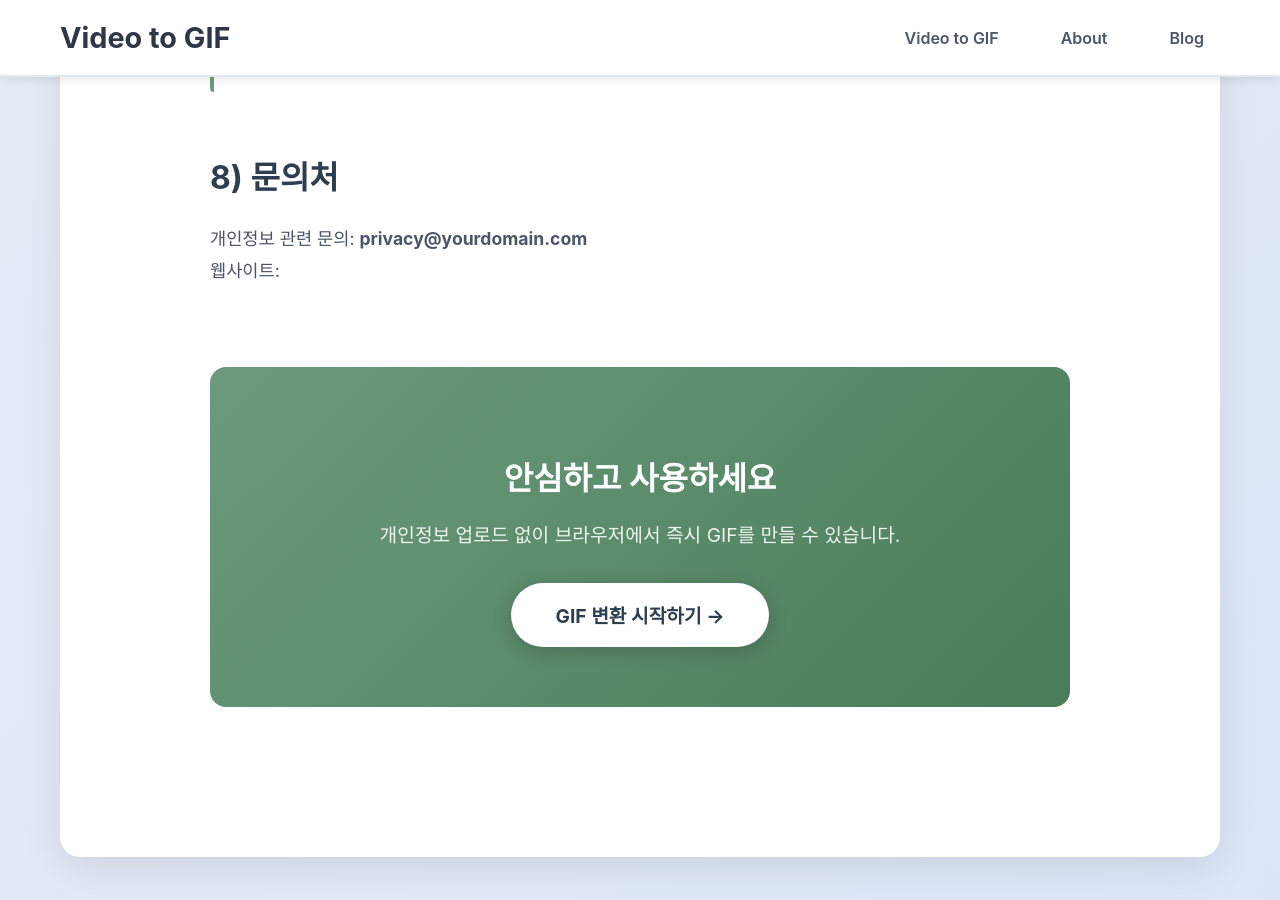
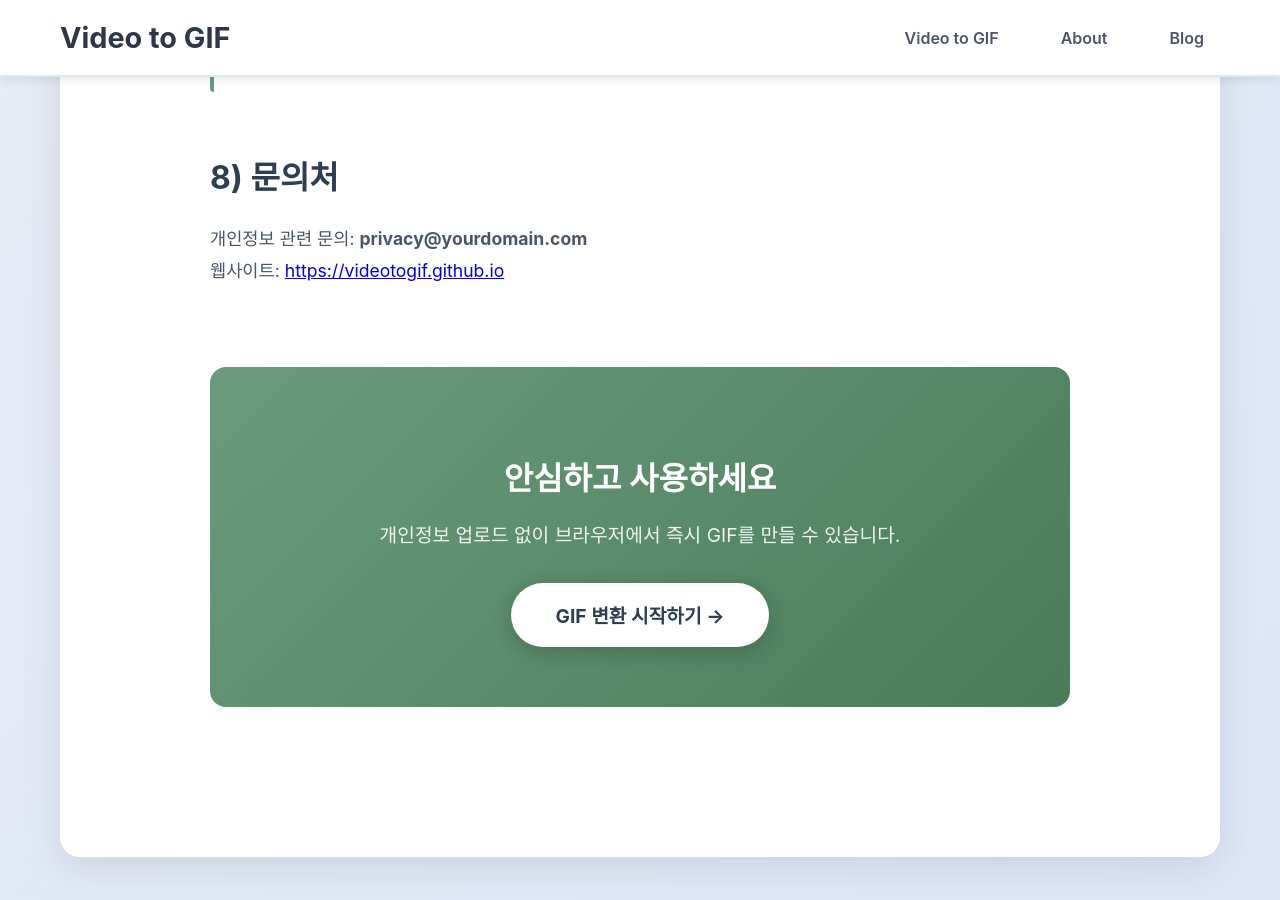
Before and after one commit to videotogif/videotogif.github.io, a Jekyll site: the page built from privacy.html, in a window 1280 px wide and 900 px high, scrolled down 2758 px. Built offline with Jekyll 4.4.1, drawn with Linux system fonts in a browser that asks for light colours; some of the changed lines change nothing that is shown.

Commit message:
[fix] 설정파일 수정

```diff
--- a/_config.yml
+++ b/_config.yml
@@ -1,61 +1,19 @@
-# Welcome to Jekyll!
-#
-# This config file is meant for settings that affect your whole blog, values
-# which you are expected to set up once and rarely edit after that. If you find
-# yourself editing this file very often, consider using Jekyll's data files
-# feature for the data you need to update frequently.
-#
-# For technical reasons, this file is *NOT* reloaded automatically when you use
-# 'bundle exec jekyll serve'. If you change this file, please restart the server process.
-#
-# If you need help with YAML syntax, here are some quick references for you:
-# https://learn-the-web.algonquindesign.ca/topics/markdown-yaml-cheat-sheet/#yaml
-# https://learnxinyminutes.com/docs/yaml/
-#
-# Site settings
-# These are used to personalize your new site. If you look in the HTML files,
-# you will see them accessed via {{ site.title }}, {{ site.email }}, and so on.
-# You can create any custom variable you would like, and they will be accessible
-# in the templates via {{ site.myvariable }}.
+title: Video to GIF
+email: videotogif2025@example.com
+description: >-
+  Convert videos to high-quality GIFs directly in your browser.
+baseurl: ""
+url: "https://videotogif.github.io"
+github_username: videotogif
 
-title: Your awesome title
-email: your-email@example.com
-description: >- # this means to ignore newlines until "baseurl:"
-  Write an awesome description for your new site here. You can edit this
-  line in _config.yml. It will appear in your document head meta (for
-  Google search results) and in your feed.xml site description.
-baseurl: "" # the subpath of your site, e.g. /blog
-url: "" # the base hostname & protocol for your site, e.g. http://example.com
-twitter_username: jekyllrb
-github_username: jekyll
+theme: minima
 
-# Build settings
-theme: minima
 plugins:
   - jekyll-feed
+  - jekyll-sitemap
 
-# Exclude from processing.
-# The following items will not be processed, by default.
-# Any item listed under the `exclude:` key here will be automatically added to
-# the internal "default list".
-#
-# Excluded items can be processed by explicitly listing the directories or
-# their entries' file path in the `include:` list.
-#
-# exclude:
-#   - .sass-cache/
-#   - .jekyll-cache/
-#   - gemfiles/
-#   - Gemfile
-#   - Gemfile.lock
-#   - node_modules/
-#   - vendor/bundle/
-#   - vendor/cache/
-#   - vendor/gems/
-#   - vendor/ruby/
 exclude:
   - Gemfile
   - Gemfile.lock
   - node_modules
-  - README.md
   - vendor
```
